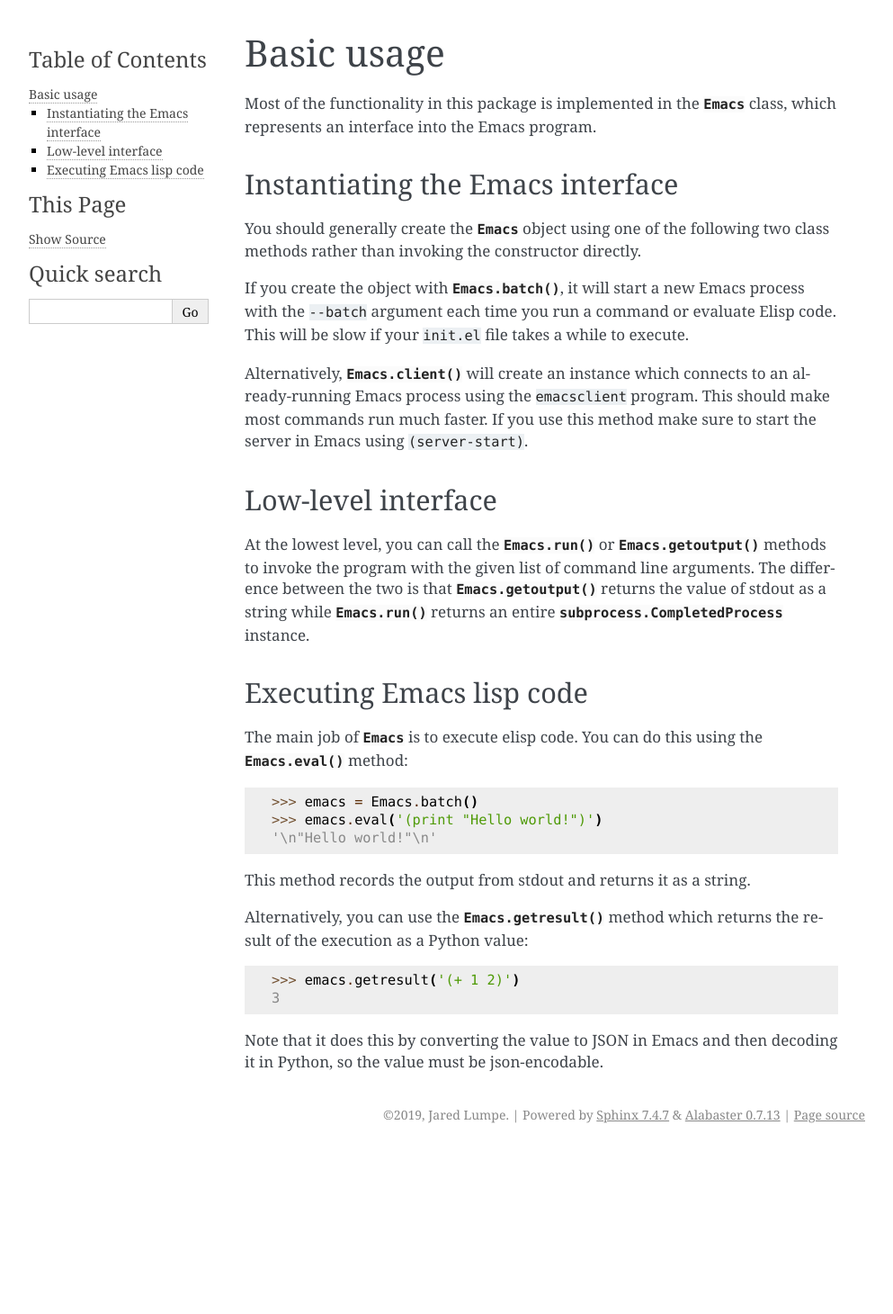
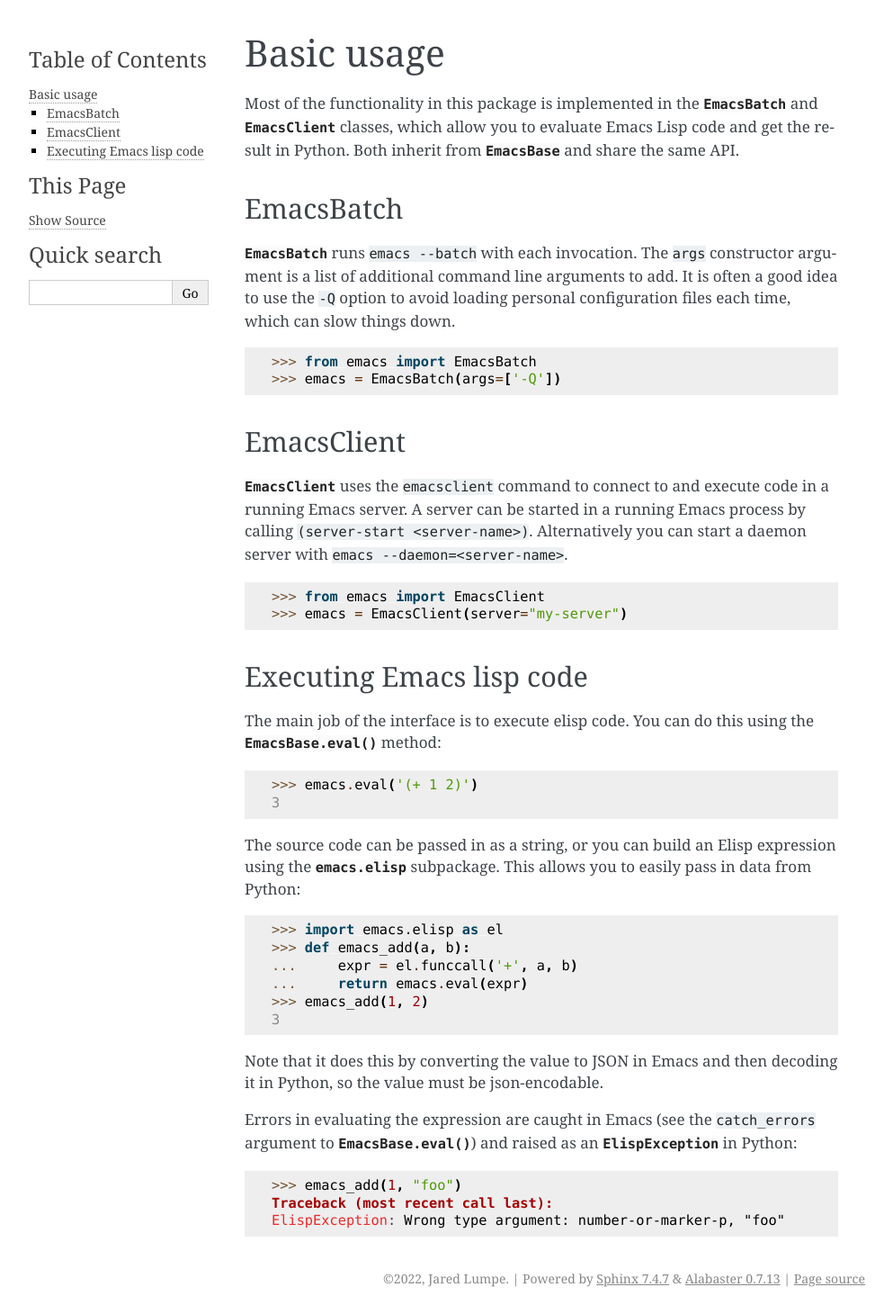
Before and after one commit to jlumpe/python-emacs, a Sphinx documentation site: the page built from docs/usage.rst, in a window 1280 px wide. Shown: the whole page at 90% size, without its empty margins (148-1141 px from the left). Built offline with Sphinx 7.4.7, drawn with Linux system fonts in a browser that asks for light colours; before the commit the page ends 1278 px from its top, so only the background shows below that.

Commit message:
Update docs

```diff
--- a/docs/api.rst
+++ b/docs/api.rst
@@ -10,6 +10,9 @@
 
 Elisp Expressions
 =================
+
+.. automodule:: emacs.elisp
+
 
 AST Classes
 -----------
--- a/docs/conf.py
+++ b/docs/conf.py
@@ -18,7 +18,7 @@
 # -- Project information -----------------------------------------------------
 
 project = 'python-emacs'
-copyright = '2019, Jared Lumpe'
+copyright = '2022, Jared Lumpe'
 author = 'Jared Lumpe'
 
 # The full version, including alpha/beta/rc tags
--- a/docs/elisp.rst
+++ b/docs/elisp.rst
@@ -2,8 +2,8 @@
 =================================
 
 The :mod:`emacs.elisp` module contains utilities for building and manipulating Emacs Lisp (Elisp)
-expressions in Python. These can then be passed to an :class:`~emacs.emacs.Emacs` instance to be
-executed.
+expressions in Python. These can then be passed to an :class:`~emacs.emacs.EmacsBatch` or
+:class:`~emacs.emacs.EmacsClient` instance to be executed.
 
 
 Expr Objects
@@ -14,7 +14,7 @@
 Elisp expressions are represented by subtypes of the :class:`Expr` abstract base class:
 
 * :class:`Literal`\ ``(value)`` wraps Python ``int``\ s, ``str``\ s, and ``float``\ s.
-* :class:`Symbol` \ ``(name: str)`` represents a symbol.
+* :class:`Symbol`\ ``(name: str)`` represents a symbol.
 * :class:`Cons`\ ``(car: Expr, cdr: Expr)`` represents a cons cell.
 * :class:`List`\ ``(items: Iterable[Expr])`` represents a list.
 * :class:`Quote`\ ``(expr: Expr)`` represents a quoted expression.
--- a/docs/usage.rst
+++ b/docs/usage.rst
@@ -4,54 +4,69 @@
 Basic usage
 ===========
 
-Most of the functionality in this package is implemented in the :class:`Emacs`
-class, which represents an interface into the Emacs program.
+Most of the functionality in this package is implemented in the :class:`EmacsBatch` and
+:class:`EmacsClient` classes, which allow you to evaluate Emacs Lisp code and get the result in
+Python. Both inherit from :class:`EmacsBase` and share the same API.
 
 
-Instantiating the Emacs interface
----------------------------------
+EmacsBatch
+----------
 
-You should generally create the :class:`Emacs` object using one of the following
-two class methods rather than invoking the constructor directly.
+:class:`EmacsBatch` runs ``emacs --batch`` with each invocation. The ``args`` constructor argument
+is a list of additional command line arguments to add. It is often a good idea to use the ``-Q``
+option to avoid loading personal configuration files each time, which can slow things down.
 
-If you create the object with :meth:`Emacs.batch`, it will start a new Emacs
-process with the ``--batch`` argument each time you run a command or evaluate
-Elisp code. This will be slow if your ``init.el`` file takes a while to execute.
+.. doctest::
 
-Alternatively, :meth:`Emacs.client` will create an instance which connects to
-an already-running Emacs process using the ``emacsclient`` program. This should
-make most commands run much faster. If you use this method make sure to start
-the server in Emacs using ``(server-start)``.
+   >>> from emacs import EmacsBatch
+   >>> emacs = EmacsBatch(args=['-Q'])
 
 
-Low-level interface
--------------------
+EmacsClient
+-----------
 
-At the lowest level, you can call the :meth:`Emacs.run` or
-:meth:`Emacs.getoutput` methods to invoke the program with the given list of
-command line arguments. The difference between the two is that
-:meth:`Emacs.getoutput` returns the value of stdout as a string while
-:meth:`Emacs.run` returns an entire :class:`subprocess.CompletedProcess`
-instance.
+:class:`EmacsClient` uses the ``emacsclient`` command to connect to and execute code in a running
+Emacs server. A server can be started in a running Emacs process by calling
+``(server-start <server-name>)``. Alternatively you can start a daemon server with
+``emacs --daemon=<server-name>``.
+
+::
+
+   >>> from emacs import EmacsClient
+   >>> emacs = EmacsClient(server="my-server")   # doctest: +SKIP
 
 
 Executing Emacs lisp code
 -------------------------
 
-The main job of :class:`Emacs` is to execute elisp code.
-You can do this using the :meth:`Emacs.eval` method::
+The main job of the interface is to execute elisp code. You can do this using the :meth:`EmacsBase.eval`
+method:
 
-    >>> emacs = Emacs.batch()
-    >>> emacs.eval('(print "Hello world!")')
-    '\n"Hello world!"\n'
+.. doctest::
 
-This method records the output from stdout and returns it as a string.
+   >>> emacs.eval('(+ 1 2)')
+   3
 
-Alternatively, you can use the :meth:`Emacs.getresult` method which returns the
-result of the execution as a Python value::
+The source code can be passed in as a string, or you can build an Elisp expression using the
+:mod:`emacs.elisp` subpackage. This allows you to easily pass in data from Python:
 
-    >>> emacs.getresult('(+ 1 2)')
-    3
+.. doctest::
+
+   >>> import emacs.elisp as el
+   >>> def emacs_add(a, b):
+   ...     expr = el.funccall('+', a, b)
+   ...     return emacs.eval(expr)
+   >>> emacs_add(1, 2)
+   3
 
 Note that it does this by converting the value to JSON in Emacs and then decoding
 it in Python, so the value must be json-encodable.
+
+Errors in evaluating the expression are caught in Emacs (see the ``catch_errors`` argument to
+:func:`EmacsBase.eval`) and raised as an :exc:`~emacs.emacs.ElispException` in Python:
+
+.. doctest::
+
+   >>> emacs_add(1, "foo")
+   Traceback (most recent call last):
+   ElispException: Wrong type argument: number-or-marker-p, "foo"
```
